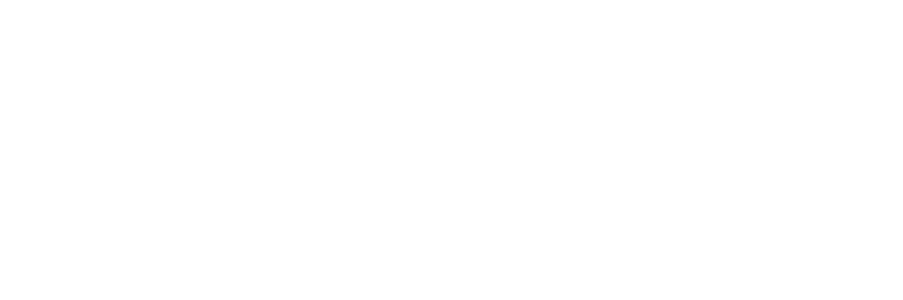
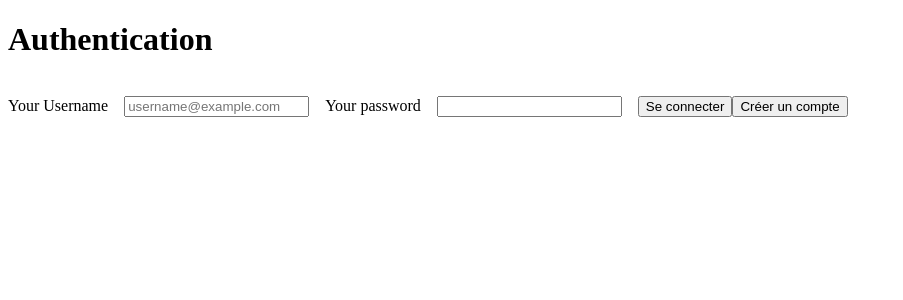
Before and after one commit to OscarPALISSOT/ElectiveLogicielWebApp, a React (Vite) app in the folder Web_Client_Front/: page /authentication in a window 1280 px wide. Before the commit this address had no page. Shown: the top 300 px of the page, without its empty margins (0-903 px from the left). Built offline with nearby package versions, Linux system fonts and the light colour scheme.

Commit message:
PL-32 page connexion

```diff
--- a/Web_Client_Front/index.html
+++ b/Web_Client_Front/index.html
@@ -4,7 +4,7 @@
     <meta charset="UTF-8" />
     <link rel="icon" type="image/svg+xml" href="/vite.svg" />
     <meta name="viewport" content="width=device-width, initial-scale=1.0" />
-    <title>Vite + React + TS</title>
+    <title>Elective logiciel</title>
   </head>
   <body>
     <div id="root"></div>
--- a/Web_Client_Front/src/App.tsx
+++ b/Web_Client_Front/src/App.tsx
@@ -2,6 +2,7 @@
 import {BrowserRouter as Router, Routes, Route }  from "react-router-dom";
 import Home from "./Pages/Home/Home.tsx";
 import About from "./Pages/About/About.tsx";
+import Authentication from "./Pages/Authentication/Authentication.tsx";
 
 function App() {
 
@@ -10,6 +11,7 @@
             <Routes>
                 <Route path="/" element={<Home />}/>
                 <Route path="/about" element={<About />} />
+                <Route path="/authentication" element={<Authentication />} />
             </Routes>
         </Router>
     )
--- /dev/null
+++ b/Web_Client_Front/src/Pages/Authentication/Authentication.tsx
@@ -0,0 +1,18 @@
+import InputField from "../../Components/InputField/InputField.tsx";
+import Btn from "../../Components/Btn/Btn.tsx";
+
+
+function Authentication() {
+
+    return (
+        <>
+            <h1>Authentication</h1>
+            <InputField name={'username'} label={'Your Username'} type={'text'} placeholder={'username@example.com'}/>
+            <InputField name={'pwd'} label={'Your password'} type={'password'}/>
+            <Btn label={'Se connecter'}/>
+            <Btn label={'Créer un compte'} link={'/about'}/>
+        </>
+    )
+}
+
+export default Authentication
--- a/Web_Client_Front/src/Pages/Home/Home.tsx
+++ b/Web_Client_Front/src/Pages/Home/Home.tsx
@@ -6,6 +6,8 @@
         <>
             <h1>Home</h1>
             <Link to="/about">About Us</Link>
+            <br/>
+            <Link to="/authentication">Se connecter</Link>
         </>
     )
 }
```
